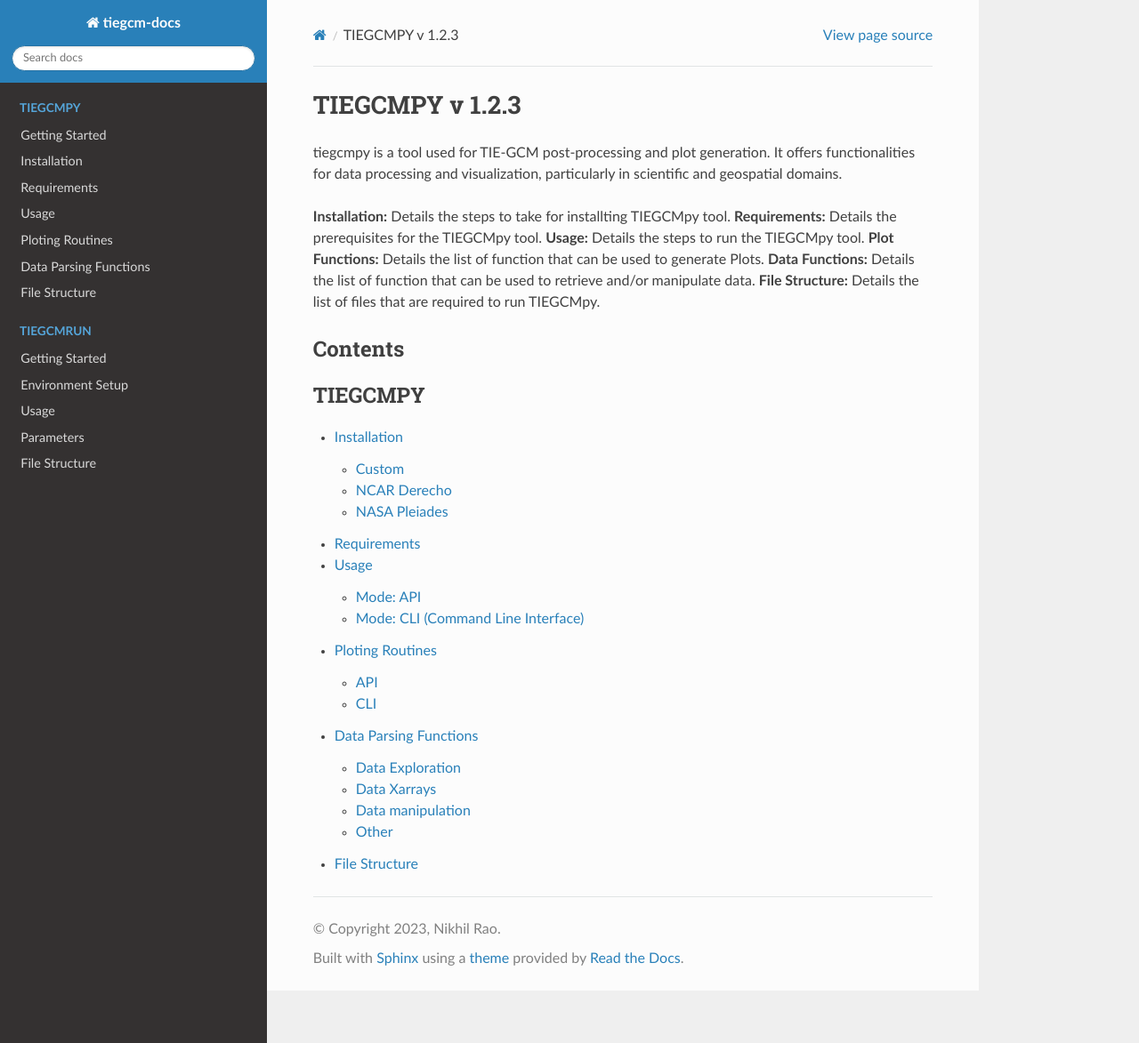
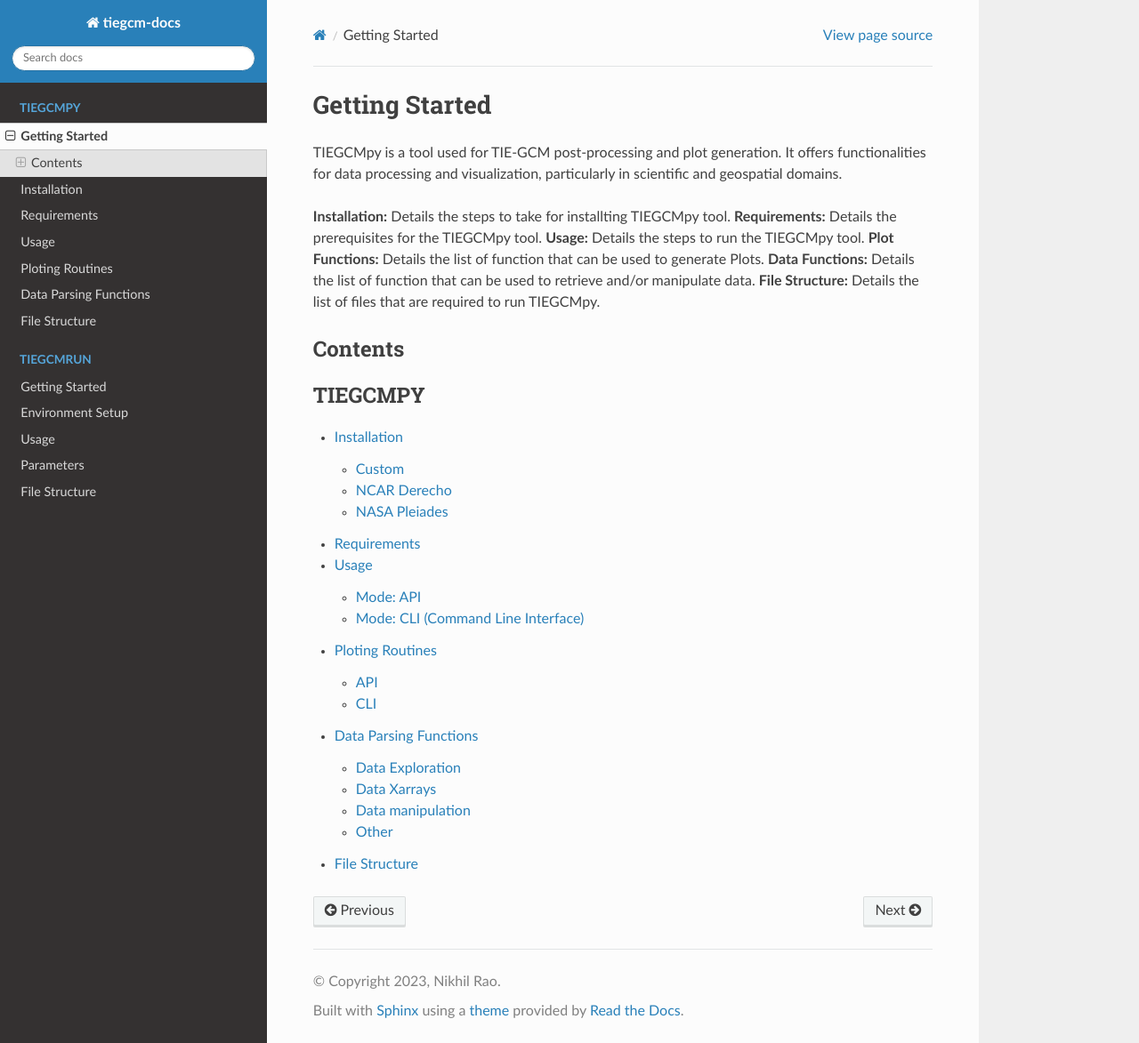
Before and after one commit to NCAR/tiegcm-docs, a Sphinx documentation site: the page built from docs/source/tiegcmpy/index.rst, in a window 1280 px wide and 1173 px high. Shown: the whole window at 89% size. Built offline with Sphinx 7.4.7 and the Read the Docs theme 2.0.0, drawn with Linux system fonts in a browser that asks for light colours.

Commit message:
Fixed index issues

```diff
--- a/docs/source/index.rst
+++ b/docs/source/index.rst
@@ -18,7 +18,7 @@ Contents
    :maxdepth: 2
    :caption: TIEGCMPY
 
-   tiegcmrun/index
+   tiegcmpy/index
    tiegcmpy/installation
    tiegcmpy/requirements
    tiegcmpy/usage
--- a/docs/source/tiegcmpy/index.rst
+++ b/docs/source/tiegcmpy/index.rst
@@ -1,7 +1,7 @@
-TIEGCMPY v 1.2.3
+Getting Started
 ========
 
-tiegcmpy is a tool used for TIE-GCM post-processing and plot generation. It offers functionalities for data processing and visualization, particularly in scientific and geospatial domains.
+TIEGCMpy is a tool used for TIE-GCM post-processing and plot generation. It offers functionalities for data processing and visualization, particularly in scientific and geospatial domains.
 
 **Installation:** Details the steps to take for installting TIEGCMpy tool.
 **Requirements:** Details the prerequisites for the TIEGCMpy tool.
```
